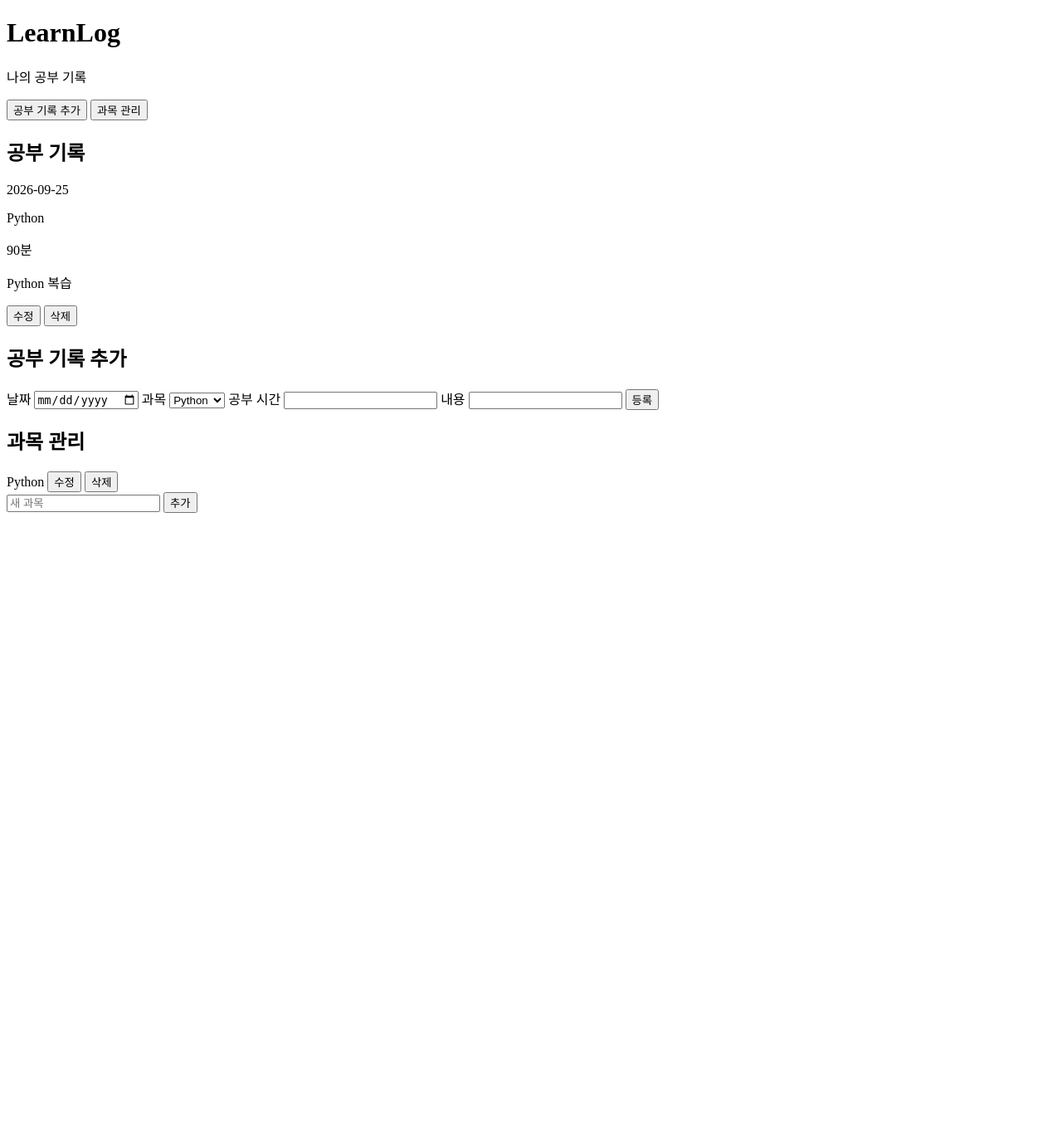
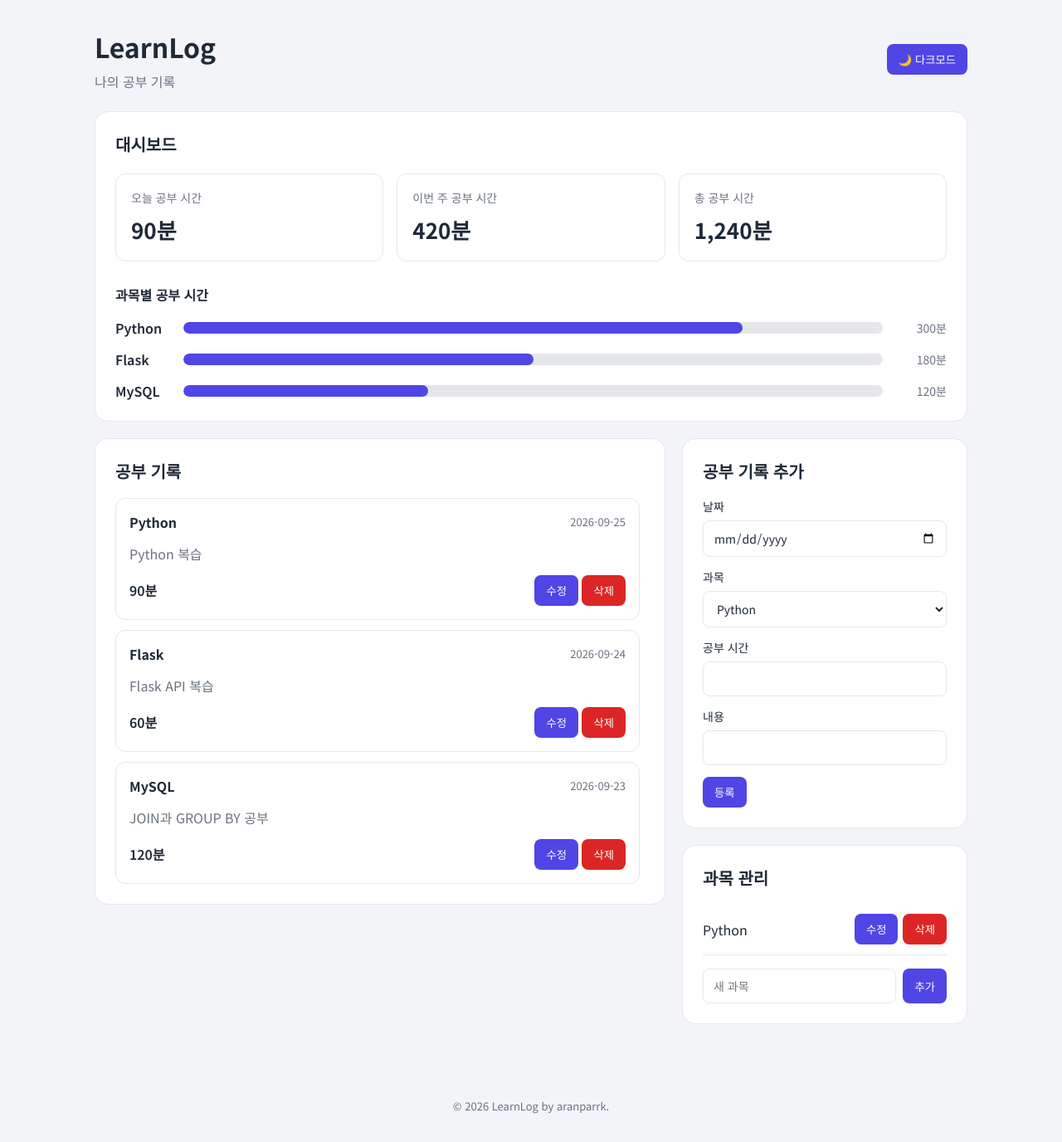
Before and after one commit to aranparrk/learn-log, a Flask app: page / in a window 1280 px wide. Shown: the whole page at 83% size. Before the commit the page ends 618 px from the top, so only its background shows below. Run offline with Flask 3, Linux system fonts and the light colour scheme.

Commit message:
✨ add: LearnLog 대시보드 UI 기본 구조 구현

```diff
--- a/static/css/style.css
+++ b/static/css/style.css
@@ -0,0 +1,456 @@
+@import url("https://fonts.googleapis.com/css2?family=Noto+Sans+KR:wght@400;500;600;700&display=swap");
+
+/* =========================
+   기본 색상
+========================= */
+
+:root {
+  --background: #f3f4f8;
+  --card-background: #ffffff;
+
+  --text: #1f2937;
+  --sub-text: #6b7280;
+
+  --border: #e5e7eb;
+
+  --primary: #4f46e5;
+  --primary-hover: #4338ca;
+
+  --danger: #dc2626;
+  --danger-hover: #b91c1c;
+
+  --chart-background: #e5e7eb;
+}
+
+/* =========================
+   다크모드 색상
+   나중에 JS로 body에 dark 클래스 추가
+========================= */
+
+body.dark {
+  --background: #111827;
+  --card-background: #1f2937;
+
+  --text: #f9fafb;
+  --sub-text: #9ca3af;
+
+  --border: #374151;
+
+  --primary: #6366f1;
+  --primary-hover: #818cf8;
+
+  --danger: #ef4444;
+  --danger-hover: #f87171;
+
+  --chart-background: #374151;
+}
+
+/* =========================
+   전체 화면
+========================= */
+
+* {
+  box-sizing: border-box;
+}
+
+body {
+  background-color: var(--background);
+  color: var(--text);
+  margin: 0;
+
+  font-family: "Noto Sans KR", sans-serif;
+  line-height: 1.5;
+}
+
+.app-container {
+  max-width: 1100px;
+
+  margin: 0 auto;
+  padding: 32px 24px;
+}
+
+/* =========================
+   상단
+========================= */
+
+.header {
+  display: flex;
+
+  justify-content: space-between;
+  align-items: center;
+
+  margin-bottom: 24px;
+}
+
+.header h1 {
+  margin: 0;
+
+  font-size: 32px;
+}
+
+.header p {
+  margin: 6px 0 0;
+
+  color: var(--sub-text);
+}
+
+h1 {
+  font-weight: 700;
+}
+
+h2,
+h3 {
+  font-weight: 600;
+}
+
+/* =========================
+   공통 카드
+========================= */
+
+.dashboard-section,
+.study-section,
+#study-form,
+.subject-section {
+  background-color: var(--card-background);
+
+  border: 1px solid var(--border);
+  border-radius: 16px;
+
+  padding: 24px;
+}
+
+h2 {
+  margin-top: 0;
+
+  font-size: 20px;
+}
+
+h3 {
+  font-size: 16px;
+}
+
+/* =========================
+   대시보드
+========================= */
+
+.dashboard-section {
+  margin-bottom: 20px;
+}
+
+/* 요약 카드 */
+
+.summary-cards {
+  display: flex;
+  gap: 16px;
+
+  margin-top: 20px;
+}
+
+.summary-card {
+  flex: 1;
+
+  border: 1px solid var(--border);
+  border-radius: 12px;
+
+  padding: 18px;
+}
+
+.summary-card p {
+  margin: 0 0 8px;
+
+  color: var(--sub-text);
+  font-size: 14px;
+}
+
+.summary-card strong {
+  font-size: 26px;
+}
+
+/* =========================
+   과목별 공부시간 그래프
+========================= */
+
+.subject-chart {
+  margin-top: 28px;
+}
+
+.chart-row {
+  display: flex;
+
+  align-items: center;
+
+  gap: 12px;
+
+  margin-top: 14px;
+}
+
+.chart-label {
+  width: 70px;
+
+  font-weight: 600;
+}
+
+.chart-track {
+  flex: 1;
+
+  height: 14px;
+
+  background-color: var(--chart-background);
+
+  border-radius: 10px;
+
+  overflow: hidden;
+}
+
+.chart-bar {
+  height: 100%;
+
+  background-color: var(--primary);
+
+  border-radius: 10px;
+}
+
+.chart-value {
+  width: 65px;
+
+  text-align: right;
+
+  color: var(--sub-text);
+
+  font-size: 14px;
+}
+
+/* =========================
+   아래쪽 2열 구조
+========================= */
+
+.content-grid {
+  display: grid;
+
+  grid-template-columns: 2fr 1fr;
+
+  gap: 20px;
+
+  align-items: start;
+}
+
+/* =========================
+   공부 기록
+========================= */
+
+.study-section {
+  min-width: 0;
+}
+
+/* 기록이 많아져도 이 영역만 스크롤 */
+
+.study-list {
+  max-height: 550px;
+
+  overflow-y: auto;
+
+  padding-right: 6px;
+}
+
+/* 공부 기록 하나 */
+
+.study-item {
+  border: 1px solid var(--border);
+  border-radius: 12px;
+
+  padding: 16px;
+
+  margin-bottom: 12px;
+}
+
+.study-item:last-child {
+  margin-bottom: 0;
+}
+
+/* 과목 + 날짜 */
+
+.study-info {
+  display: flex;
+
+  justify-content: space-between;
+  align-items: center;
+}
+
+.study-info strong {
+  font-size: 16px;
+}
+
+.study-info span {
+  color: var(--sub-text);
+
+  font-size: 13px;
+}
+
+/* 공부 내용 */
+
+.study-item p {
+  margin: 14px 0;
+
+  color: var(--sub-text);
+}
+
+/* 공부시간 + 버튼 */
+
+.study-footer {
+  display: flex;
+
+  justify-content: space-between;
+  align-items: center;
+}
+
+.study-footer > span {
+  font-weight: 600;
+}
+
+/* =========================
+   오른쪽 영역
+========================= */
+
+.side-panel {
+  display: flex;
+
+  flex-direction: column;
+
+  gap: 20px;
+}
+
+/* =========================
+   공부 기록 추가
+========================= */
+
+#study-form label {
+  display: flex;
+
+  flex-direction: column;
+
+  gap: 6px;
+
+  margin-bottom: 14px;
+
+  font-size: 14px;
+}
+
+/* =========================
+   입력창
+========================= */
+
+input,
+select {
+  width: 100%;
+
+  background-color: var(--card-background);
+  color: var(--text);
+
+  border: 1px solid var(--border);
+  border-radius: 8px;
+
+  padding: 10px 12px;
+
+  font-family: inherit;
+  font-size: 14px;
+}
+
+/* 입력창 클릭했을 때 */
+
+input:focus,
+select:focus {
+  outline: 2px solid var(--primary);
+  outline-offset: 1px;
+}
+
+/* =========================
+   버튼
+========================= */
+
+button {
+  background-color: var(--primary);
+  color: white;
+
+  border: none;
+  border-radius: 8px;
+
+  padding: 9px 14px;
+
+  font-family: inherit;
+
+  cursor: pointer;
+}
+
+button:hover {
+  background-color: var(--primary-hover);
+}
+
+/* 삭제 버튼 */
+
+.delete-button {
+  background-color: var(--danger);
+}
+
+.delete-button:hover {
+  background-color: var(--danger-hover);
+}
+
+/* =========================
+   과목 관리
+========================= */
+
+.subject-item {
+  display: flex;
+
+  justify-content: space-between;
+  align-items: center;
+
+  padding: 12px 0;
+
+  border-bottom: 1px solid var(--border);
+}
+
+.subject-item > div {
+  display: flex;
+  gap: 6px;
+}
+
+/* 새 과목 추가 */
+
+.subject-add {
+  display: flex;
+
+  gap: 8px;
+
+  margin-top: 16px;
+}
+
+.subject-add input {
+  flex: 1;
+}
+
+/* =========================
+   공부 기록 스크롤바
+========================= */
+
+.study-list::-webkit-scrollbar {
+  width: 7px;
+}
+
+.study-list::-webkit-scrollbar-thumb {
+  background-color: var(--border);
+
+  border-radius: 10px;
+}
+
+/* =========================
+   copyright
+========================= */
+
+.footer {
+  margin-top: 24px;
+  padding: 20px 0;
+  text-align: center;
+  color: var(--sub-text);
+  font-size: 13px;
+}
--- a/templates/index.html
+++ b/templates/index.html
@@ -7,38 +7,145 @@
   </head>
 
   <body>
+    <div class="app-container">
       <!-- 상단 -->
       <header class="header">
+        <div>
           <h1>LearnLog</h1>
           <p>나의 공부 기록</p>
+        </div>
+
+        <!-- 나중에 JS로 다크모드 기능 연결 -->
+        <button id="theme-toggle">🌙 다크모드</button>
       </header>
 
-    <!-- 메뉴 -->
-    <section class="menu">
-      <button>공부 기록 추가</button>
-      <button>과목 관리</button>
+      <!-- 대시보드 -->
+      <section class="dashboard-section">
+        <h2>대시보드</h2>
+
+        <!-- 공부 시간 요약 -->
+        <div class="summary-cards">
+          <div class="summary-card">
+            <p>오늘 공부 시간</p>
+            <strong>90분</strong>
+          </div>
+
+          <div class="summary-card">
+            <p>이번 주 공부 시간</p>
+            <strong>420분</strong>
+          </div>
+
+          <div class="summary-card">
+            <p>총 공부 시간</p>
+            <strong>1,240분</strong>
+          </div>
+        </div>
+
+        <!-- 과목별 공부 시간 -->
+        <div class="subject-chart">
+          <h3>과목별 공부 시간</h3>
+
+          <div class="chart-row">
+            <span class="chart-label">Python</span>
+
+            <div class="chart-track">
+              <div class="chart-bar" style="width: 80%"></div>
+            </div>
+
+            <span class="chart-value">300분</span>
+          </div>
+
+          <div class="chart-row">
+            <span class="chart-label">Flask</span>
+
+            <div class="chart-track">
+              <div class="chart-bar" style="width: 50%"></div>
+            </div>
+
+            <span class="chart-value">180분</span>
+          </div>
+
+          <div class="chart-row">
+            <span class="chart-label">MySQL</span>
+
+            <div class="chart-track">
+              <div class="chart-bar" style="width: 35%"></div>
+            </div>
+
+            <span class="chart-value">120분</span>
+          </div>
+        </div>
       </section>
 
-    <!-- 공부 기록 목록 -->
+      <!-- 아래쪽 메인 영역 -->
+      <div class="content-grid">
+        <!-- 왼쪽 : 공부 기록 -->
         <main class="study-section">
           <h2>공부 기록</h2>
 
-      <!-- 나중에 JS로 DB 데이터를 여기에 넣을 예정 -->
-      <div id="study-list">
-        <!-- 임시 화면 확인용 데이터 -->
-        <div>
-          <p>2026-09-25</p>
-          <p>Python</p>
-          <p>90분</p>
+          <!-- 이 영역만 나중에 스크롤 -->
+          <div id="study-list" class="study-list">
+            <!-- 임시 데이터 -->
+            <div class="study-item">
+              <div class="study-info">
+                <strong>Python</strong>
+                <span>2026-09-25</span>
+              </div>
+
               <p>Python 복습</p>
 
+              <div class="study-footer">
+                <span>90분</span>
+
+                <div>
                   <button>수정</button>
-          <button>삭제</button>
+                  <button class="delete-button">삭제</button>
+                </div>
+              </div>
+            </div>
+
+            <!-- 화면 확인용 임시 데이터 -->
+            <div class="study-item">
+              <div class="study-info">
+                <strong>Flask</strong>
+                <span>2026-09-24</span>
+              </div>
+
+              <p>Flask API 복습</p>
+
+              <div class="study-footer">
+                <span>60분</span>
+
+                <div>
+                  <button>수정</button>
+                  <button class="delete-button">삭제</button>
+                </div>
+              </div>
+            </div>
+
+            <div class="study-item">
+              <div class="study-info">
+                <strong>MySQL</strong>
+                <span>2026-09-23</span>
+              </div>
+
+              <p>JOIN과 GROUP BY 공부</p>
+
+              <div class="study-footer">
+                <span>120분</span>
+
+                <div>
+                  <button>수정</button>
+                  <button class="delete-button">삭제</button>
+                </div>
+              </div>
             </div>
           </div>
         </main>
 
-    <!-- 공부 기록 등록 영역 -->
+        <!-- 오른쪽 -->
+        <aside class="side-panel">
+          <!-- 공부 기록 추가 -->
           <section id="study-form">
             <h2>공부 기록 추가</h2>
 
@@ -69,20 +176,31 @@
             <button>등록</button>
           </section>
 
-    <!-- 과목 관리 영역 -->
+          <!-- 과목 관리 -->
           <section class="subject-section" id="subject-management">
             <h2>과목 관리</h2>
 
+            <div class="subject-item">
+              <span>Python</span>
+
               <div>
-        <span>Python</span>
                 <button>수정</button>
-        <button>삭제</button>
+                <button class="delete-button">삭제</button>
+              </div>
             </div>
 
-      <div>
+            <div class="subject-add">
               <input type="text" placeholder="새 과목" />
+
               <button>추가</button>
             </div>
           </section>
+        </aside>
+      </div>
+    </div>
+
+    <footer class="footer">
+      <p>© 2026 LearnLog by aranparrk.</p>
+    </footer>
   </body>
 </html>
```
Lines whose indentation alone changed are shown as unchanged.
